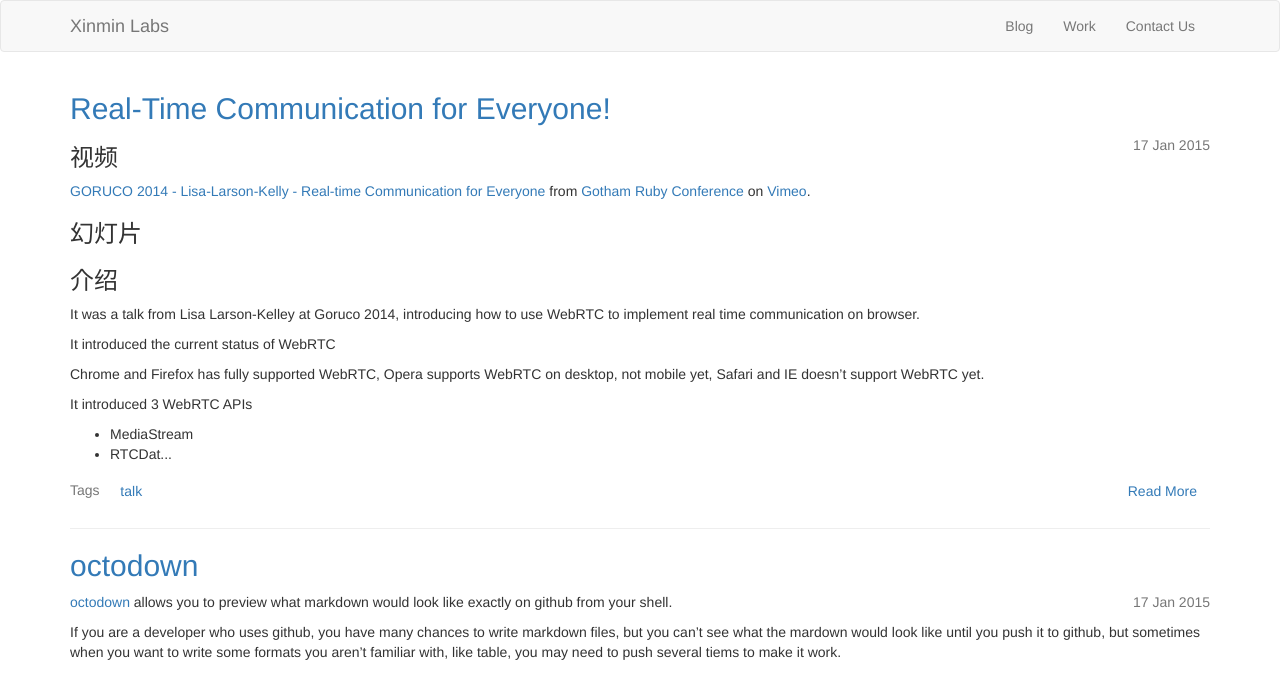
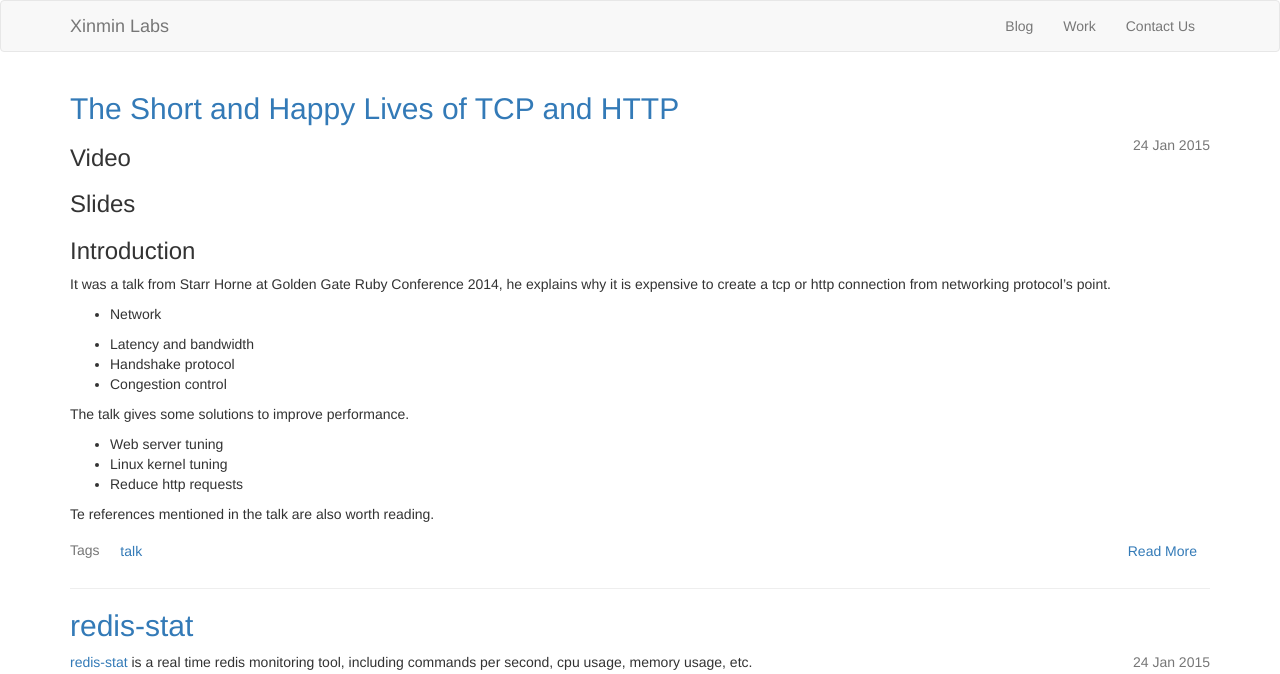
Before and after one commit to xinminlabs/blog.xinminlabs.com, a Jekyll site: the page built from index.html, in a window 1280 px wide and 1400 px high. Shown: the top 674 px of the window. Built offline with Jekyll 4.4.1, drawn with Linux system fonts in a browser that asks for light colours; nearby versions of some CDN libraries; Markdown is read by kramdown in place of the engine named in the settings; the list of posts is cut into pages by our own code; some of the changed text lies outside the part shown.

Commit message:
add posts 2015-01-24

```diff
--- a/_posts/2015-01-10-shipping-ruby-apps-with-docker.markdown
+++ b/_posts/2015-01-10-shipping-ruby-apps-with-docker.markdown
@@ -6,13 +6,13 @@ tags:
 - talk
 ---
 
-### 视频
+### Video
 
 <iframe width="560" height="315"
 src="//www.youtube.com/embed/mVN7aTqr550" frameborder="0"
 allowfullscreen></iframe>
 
-### 介绍
+### Introduction
 
 It was a talk from Bryan Helmkamp at RedDotRubyConf 2014, introducing
 Docker with ruby apps, he introduced
--- a/_posts/2015-01-17-real-time-communication-for-everyone.markdown
+++ b/_posts/2015-01-17-real-time-communication-for-everyone.markdown
@@ -5,7 +5,7 @@ tags:
 - talk
 ---
 
-### 视频
+### Video
 
 <iframe src="//player.vimeo.com/video/102226639" width="500"
 height="281" frameborder="0" webkitallowfullscreen mozallowfullscreen
@@ -14,13 +14,13 @@ allowfullscreen></iframe> <p><a href="http://vimeo.com/102226639">GORUCO
 <a href="http://vimeo.com/goruco">Gotham Ruby Conference</a> on <a
 href="https://vimeo.com">Vimeo</a>.</p>
 
-### 幻灯片
+### Slides
 
 <script async class="speakerdeck-embed"
 data-id="8af60170db8f0131a69c42d341a7ea58" data-ratio="1.33333333333333"
 src="//speakerdeck.com/assets/embed.js"></script>
 
-### 介绍
+### Introduction
 
 It was a talk from Lisa Larson-Kelley at Goruco 2014, introducing how to
 use WebRTC to implement real time communication on browser.
--- /dev/null
+++ b/_posts/2015-01-24-redis-stat.markdown
@@ -0,0 +1,24 @@
+---
+layout: post
+title: redis-stat
+tags:
+- gem
+---
+
+[redis-stat][1] is a real time redis monitoring tool, including commands
+per second, cpu usage, memory usage, etc.
+
+redis-stat provides both shell and web ui, it can also export to csv.
+
+![Shell
+Screenshot](https://github.com/junegunn/redis-stat/raw/master/screenshots/redis-stat-0.3.0.png)
+
+![Web
+Screenshot](https://github.com/junegunn/redis-stat/raw/master/screenshots/redis-stat-web.png)
+
+
+If you don't have any redis monitoring tool on server, redis-stat is a
+good option.
+
+
+[1]: https://github.com/junegunn/redis-stat
--- /dev/null
+++ b/_posts/2015-01-24-the-short-and-happy-lives-of-tcp-and-http.markdown
@@ -0,0 +1,38 @@
+---
+layout: post
+title: The Short and Happy Lives of TCP and HTTP
+tags:
+- talk
+---
+
+### Video
+
+<iframe width="560" height="315"
+src="//www.youtube.com/embed/4tBCDOgtWCg" frameborder="0"
+allowfullscreen></iframe>
+
+### Slides
+
+<script async class="speakerdeck-embed"
+data-id="445961c0232b0132a9090a763f010e40" data-ratio="1.33333333333333"
+src="//speakerdeck.com/assets/embed.js"></script>
+
+### Introduction
+
+It was a talk from Starr Horne at Golden Gate Ruby Conference 2014, he
+explains why it is expensive to create a tcp or http connection from
+networking protocol's point.
+
+* Network
+
+* Latency and bandwidth
+* Handshake protocol
+* Congestion control
+
+The talk gives some solutions to improve performance.
+
+* Web server tuning
+* Linux kernel tuning
+* Reduce http requests
+
+Te references mentioned in the talk are also worth reading.
```
